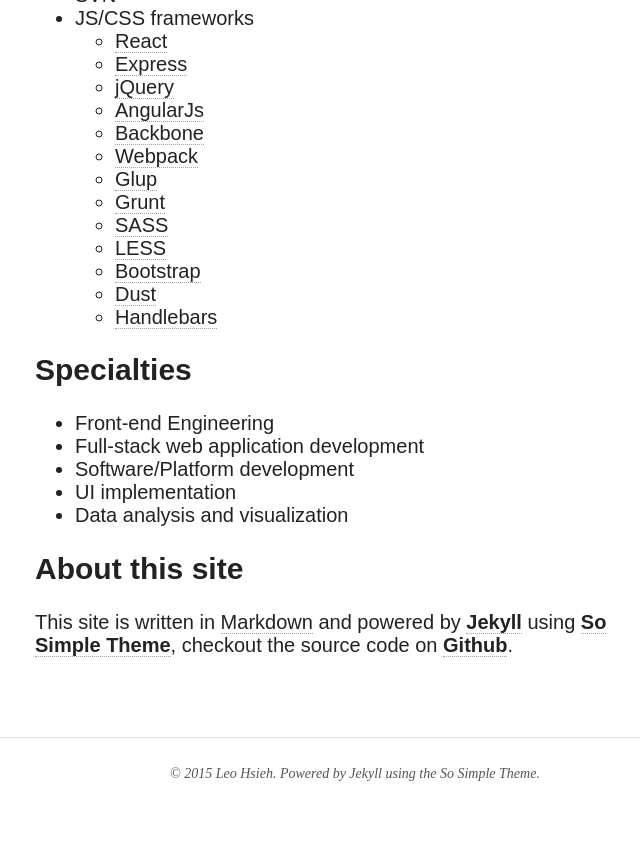
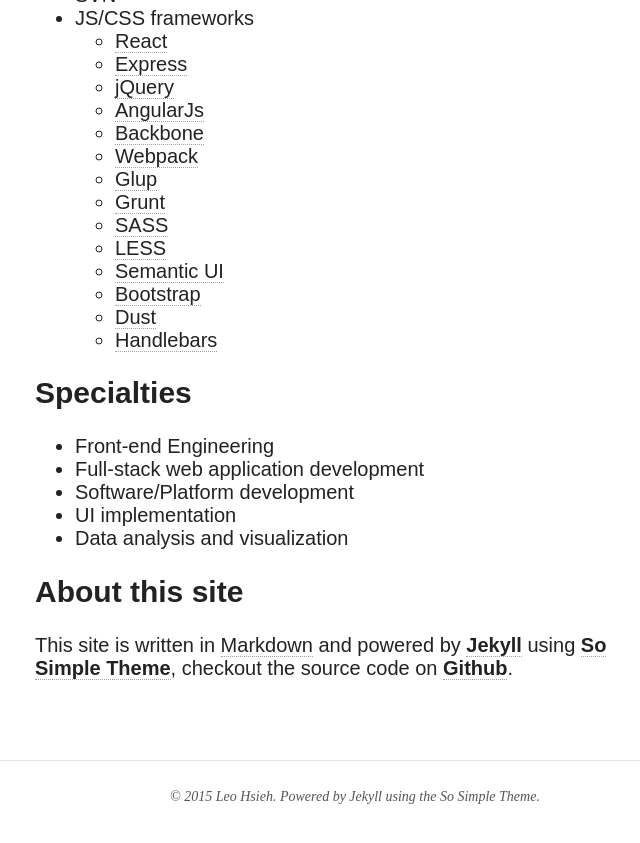
Before and after one commit to LeoAJ/leoaj.github.com, a Jekyll site: the page built from about.md, in a window 1280 px wide and 900 px high, scrolled down 2121 px. Shown: the top 843 px of the window, without its empty margins (285-925 px from the left). Built offline with Jekyll 4.4.1, drawn with Linux system fonts in a browser that asks for light colours; nearby versions of some CDN libraries.

Commit message:
add semantic ui

```diff
--- a/about.md
+++ b/about.md
@@ -46,6 +46,7 @@ I am in the platform service team to develop and implement developer portal for
   * [Grunt](http://gruntjs.com){:target="_blank"}
   * [SASS](http://sass-lang.com){:target="_blank"}
   * [LESS](http://lesscss.org){:target="_blank"}
+  * [Semantic UI](http://semantic-ui.com){:target="_blank"}
   * [Bootstrap](http://getbootstrap.com){:target="_blank"}
   * [Dust](http://linkedin.github.io/dustjs){:target="_blank"}
   * [Handlebars](http://handlebarsjs.com){:target="_blank"}
```
